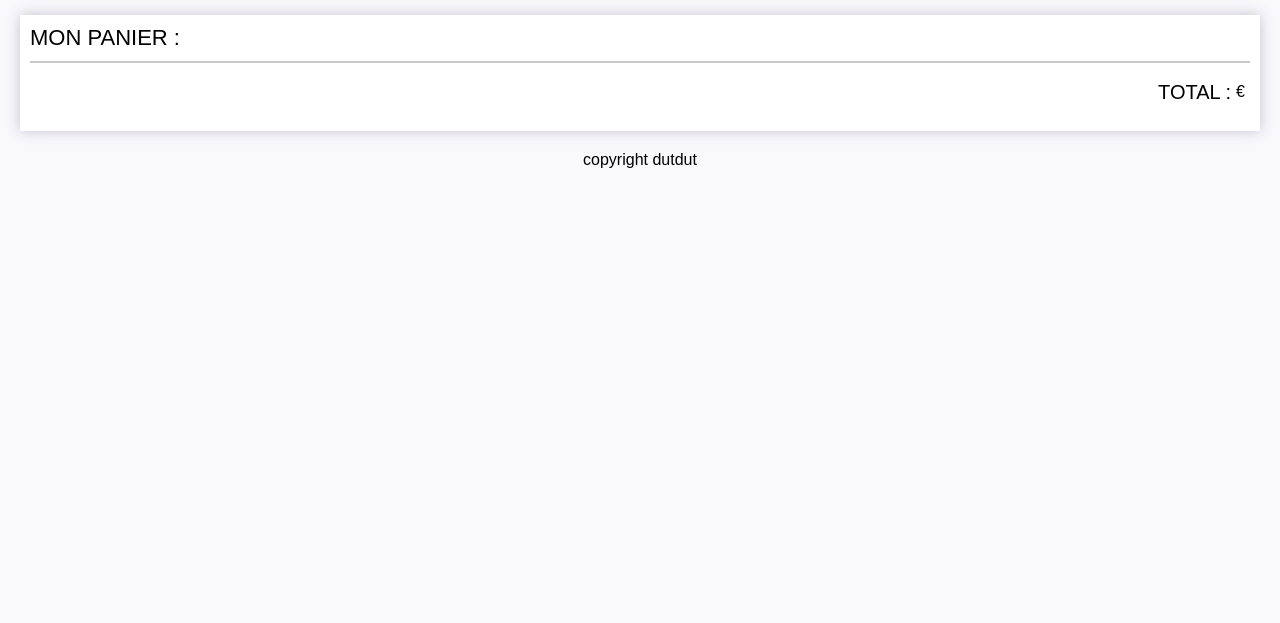
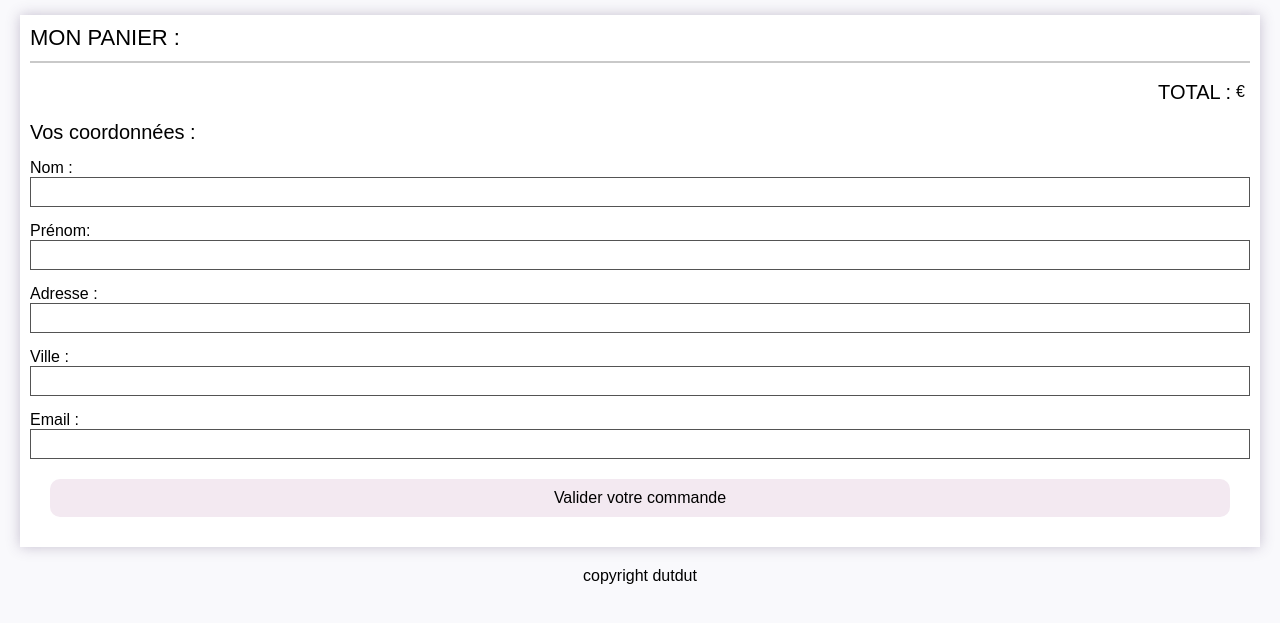
Before and after one commit to Dutdut77/GRANDMAIRENicolas_5_28122020, a website: page www/index.html in a window 1280 px wide. Both pictures are taken after a click on the element 1250 px from the left and 25 px from the top of the page. Shown: the part 55-678 px from the top of the page. Drawn offline with Linux system fonts and the light colour scheme; no server answers.

Commit message:
group panier

```diff
--- a/www/css/style.css
+++ b/www/css/style.css
@@ -17,7 +17,6 @@ body {
   flex-direction: column;
   width: 100%;
   background: #f9f9fc;
-
 }
 header {
   display: flex;
@@ -79,7 +78,6 @@ main {
   width: 100%;
   display: flex;
   flex-wrap: wrap;
-
 }
 
 .card {
@@ -340,8 +338,7 @@ article {
   flex-direction: column;
   align-items: flex-end;
   padding: 5px;
-
-  }
+}
 .quantite_box_plus {
   cursor: pointer;
   font-size: 10px;
@@ -361,7 +358,6 @@ article {
   padding-top: 15px;
   margin-bottom: 15px;
   border-top: 2px solid rgb(201, 201, 201);
-
 }
 
 .corbeille {
@@ -382,7 +378,44 @@ article {
 }
 
 footer {
+  margin: auto;
+}
+.contact {
+  width: 100%;
+}
 
-  margin: auto;
+
+.form__group {
+  display: flex;
+  flex-direction: column;
+  margin-top : 15px;
 
 }
+
+.form__group input {
+  border: 1px solid rgb(83, 83, 83);
+  font-size: 1rem;
+ padding: 5px;
+  outline: none;
+
+  transition: background-color 500ms;
+}
+.form__group input:focus {
+  border: 1px solid rgb(118, 0, 148);
+}
+.form__group input:not(:focus):invalid {
+  background-color: red;
+  border: 1px solid red;
+  color: black;
+}
+
+.form-btn {
+  padding: 20px;
+}
+.valid-btn {
+  background: #f3e9f1;
+  text-align: center;
+  border-radius: 10px;
+  padding: 10px;
+  cursor: pointer;
+}
--- a/www/js/components/article.js
+++ b/www/js/components/article.js
@@ -86,6 +86,40 @@ class Article {
                     ${this.showTotal(listePanier)}
                 </div>
             </div>
+            <div class="contact">
+                <h2> Vos coordonnées :  </h2>
+
+                <form autocomplete="off">
+                    <div class="form__group">
+                        <label for="nom">Nom : </label>
+                        <input type="text" name="nom" autocomplete="off">
+                    </div>
+                    <div class="form__group">
+                        <label for="prenom">Prénom: </label>
+                        <input type="text" name="prenom" autocomplete="off">
+                    </div>
+                    <div class="form__group">
+                        <label for="adresse">Adresse : </label>
+                        <input type="text" name="adresse" autocomplete="off">
+                    </div>
+                    <div class="form__group">
+                        <label for="ville">Ville :</label>
+                        <input type="text" name="ville" autocomplete="off">
+                    </div>
+                    <div class="form__group">
+                        <label for="email">Email :</label>
+                        <input type="email" name="email" autocomplete="off">
+                    </div>
+
+                    <div class="form-btn">
+                        <div class="valid-btn" onclick="">Valider votre commande</div>
+                    </div>
+
+                </form>
+
+
+
+            </div>
 
 
         </div>
@@ -118,7 +152,7 @@ class Article {
             else {
 
 
-            content = `<div class="show_panier">
+            content = ` <div class="show_panier">
                             <div class="card_panier_img">
                                     <div class="panier_img" style="background-image: url('${data[i].imageUrl}');"></div>
                             </div>
--- a/www/js/components/cart.js
+++ b/www/js/components/cart.js
@@ -26,11 +26,13 @@ class Cart {
     }
 
     remove(productId) {
-        let index = this.content.indexOf(productId);
-        if (index > -1) {
-            this.content.splice(index, 1);
+        let countProduit = this.content.filter(x => x === productId).length;
+        for (let i = 0, size = countProduit; i < size; i++) {
+            let index = this.content.indexOf(productId);
+            if (index > -1) {
+                this.content.splice(index, 1);
+            }
         }
-
         orinoco.dataManager.saveCart(this.content);
         this.render();
         orinoco.pageManager.showPage('panier');
```
